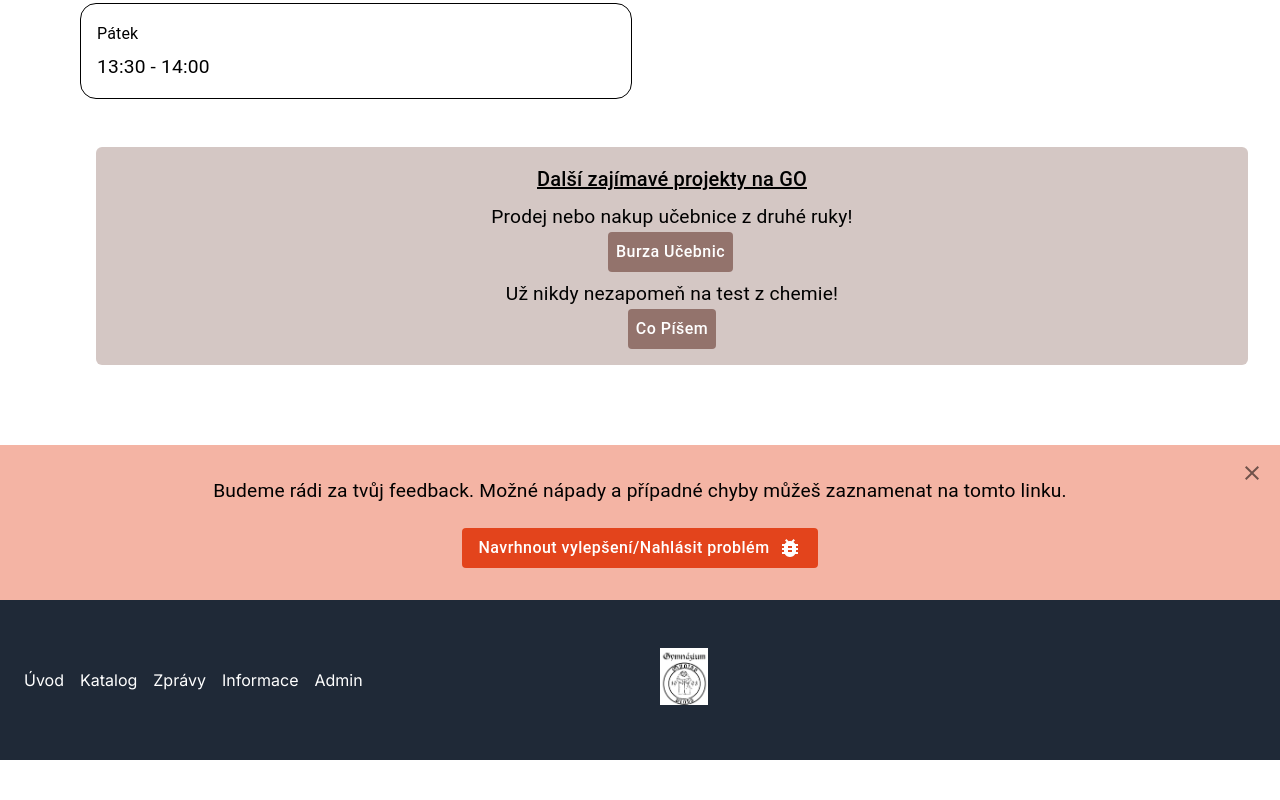
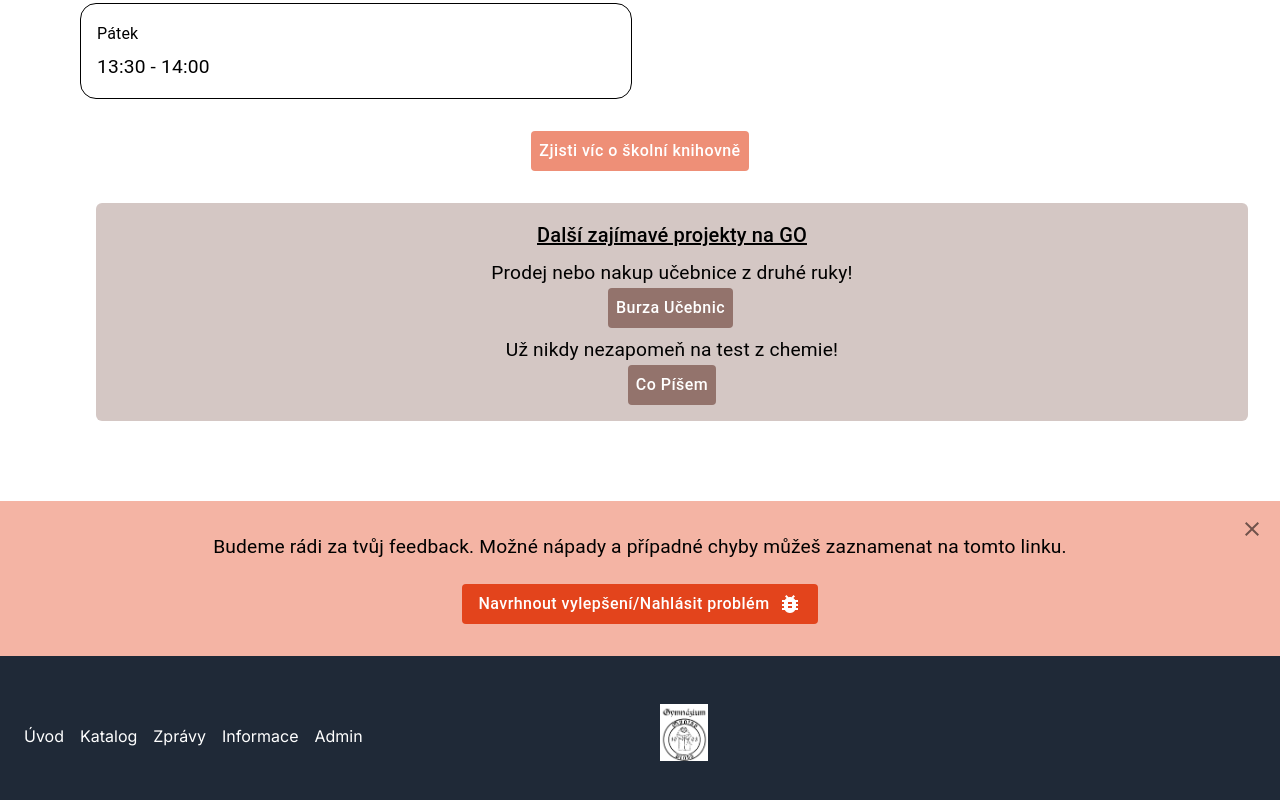
Before and after one commit to Nockiest/eknihovna, a Next.js app: page / in a window 1280 px wide. Shown: the part 1255-2055 px from the top of the page. Before the commit the page ends 2015 px from the top, so only its background shows below. Built offline with nearby package versions, Linux system fonts and the light colour scheme.

Commit message:
added info page link

```diff
--- a/app/layout.tsx
+++ b/app/layout.tsx
@@ -8,7 +8,6 @@ import BugReportSection from "@/features/sections/BugReport";
 import Footer from "@/components/Footer";
 import Hero from "@/components/Hero";
 import Script from "next/script";
-// import ReactQueryProvider from "@/utils/Providers";
 
 const inter = Inter({ subsets: ["latin"] });
 
@@ -81,7 +80,6 @@ export default function RootLayout({
           <BugReportSection />
           <Footer />
         </ThemeProvider>
-        {/* </ReactQueryProvider   > */}
       </body>
     </html>
   );
--- a/app/page.tsx
+++ b/app/page.tsx
@@ -7,6 +7,7 @@ import { Analytics } from "@vercel/analytics/react";
 import React from "react";
 import GOMobileheader from "@/components/GOMobileheader";
 import { Metadata } from "next";
+import { PrimaryButton, SecondaryButton } from "@/theme/buttons/Buttons";
 // import { GoogleAnalytics } from "nextjs-google-analytics"; xx
 export const metadata: Metadata = {
   title: "GO eknihovna",
@@ -78,7 +79,11 @@ export default function Home() {
           </Typography>
         </Container>
         <OpeningHours />
-
+        <Box mt={2} display="flex" justifyContent="center">
+        <SecondaryButton >
+          <Link href={'/info'}>Zjisti víc o školní knihovně</Link>
+        </SecondaryButton>
+        </Box>
         <OtherProjectLinker />
       </Container>
     </>
--- a/features/apiCalls/postDataToUpload.tsx
+++ b/features/apiCalls/postDataToUpload.tsx
@@ -19,7 +19,7 @@ export const postDataToUpload = async (
         },
       }
     );
-    alert(`${JSON.stringify(response.data.message)}`);
+    // alert(`${JSON.stringify(response.data.message)}`);
     return response;
   } catch (error: any) {
     console.error("Error making POST request:", error);
--- a/features/upload/functionality/Uploader.tsx
+++ b/features/upload/functionality/Uploader.tsx
@@ -26,7 +26,7 @@ const Uploader = () => {
     console.log(jsonResult);
     const response = await postDataToUpload(jsonResult, overwriteData);
     console.log(response);
-    if (response.data.success === true) {
+    if (response.data.success) {
       alert(response.data.message);
     } else {
       const errorData = response.data; // Access data directly from the response
```
